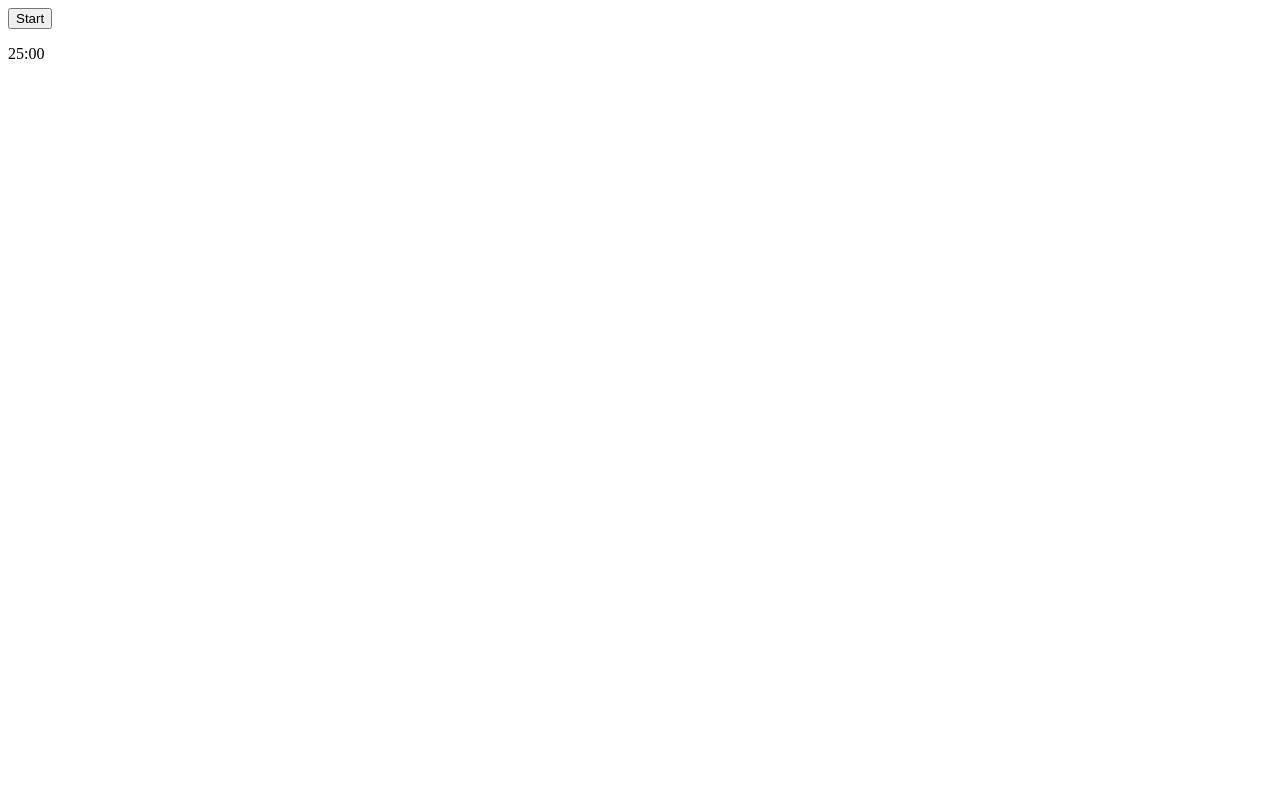
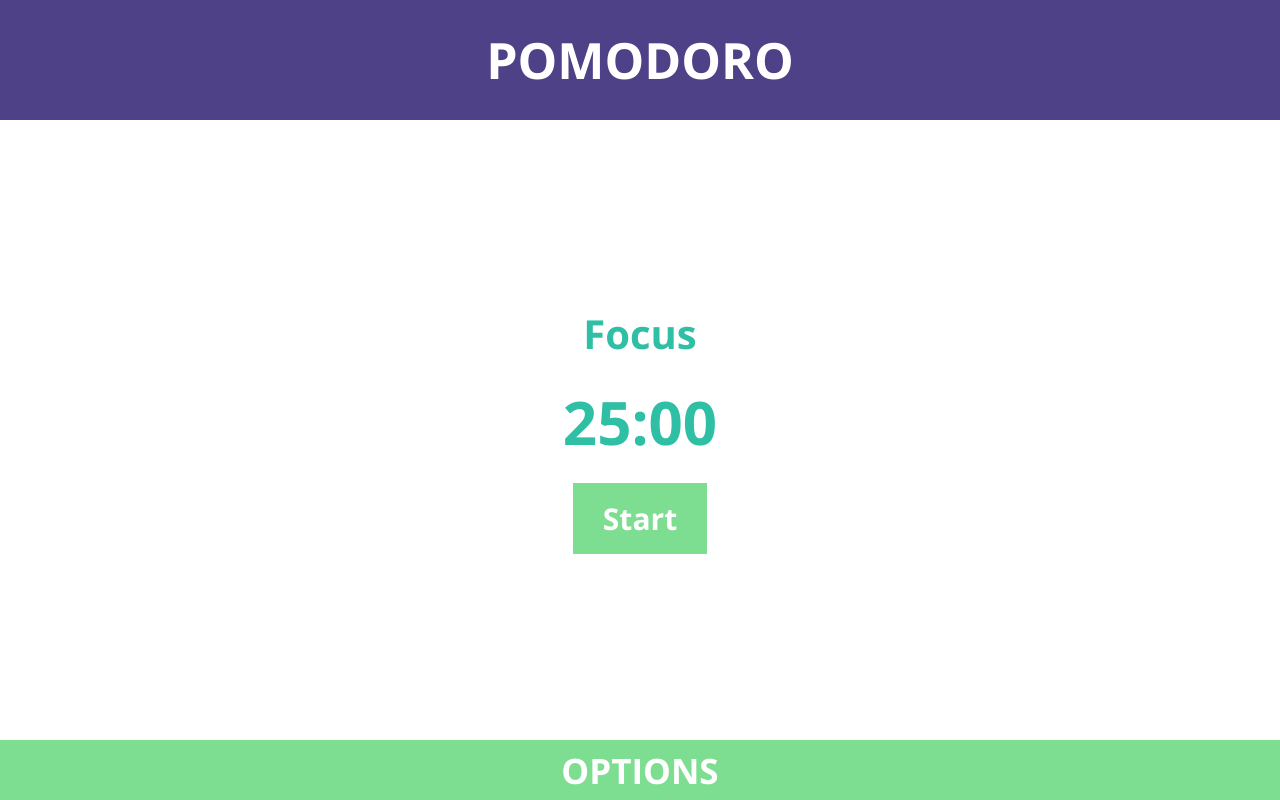
Before and after one commit to theaswanson/pomodoro-angular, an Angular app: page / in a window 1280 px wide. Built offline with nearby package versions, Linux system fonts and the light colour scheme.

Commit message:
Add styling

```diff
--- a/src/app/app.component.html
+++ b/src/app/app.component.html
@@ -1,3 +1,15 @@
-<button (click)="start()" *ngIf="!pomodoro.timer.running">{{(pomodoro.timer.elapsed === 0 ? 'Start' : 'Resume')}}</button>
-<button (click)="pause()" *ngIf="pomodoro.timer.running">Pause</button>
-<p>{{timerDisplay(pomodoro.timer.secondsLeft)}}</p>
+<div class="body">
+  <div class="header">
+    <h1>Pomodoro</h1>
+  </div>
+  <div class="content">
+    <p class="status">{{statusName(pomodoro.status)}}</p>
+    <p class="timer">{{timerDisplay(pomodoro.timer.secondsLeft)}}</p>
+    <button class="btn" (click)="start()"
+      *ngIf="!pomodoro.timer.running">{{(pomodoro.timer.elapsed === 0 ? 'Start' : 'Resume')}}</button>
+    <button class="btn" (click)="pause()" *ngIf="pomodoro.timer.running">Pause</button>
+  </div>
+  <div class="footer">
+    <h1>Options</h1>
+  </div>
+</div>
--- a/src/app/app.component.scss
+++ b/src/app/app.component.scss
@@ -0,0 +1,71 @@
+.body {
+  height: 100%;
+  display: flex;
+  flex-direction: column;
+}
+
+.header {
+  height: 12rem;
+  background-color: #4E4187;
+  display: flex;
+  align-items: center;
+  justify-content: center;
+
+  h1 {
+    font-size: 5rem;
+    text-transform: uppercase;
+    color: white;
+  }
+}
+
+.content {
+  display: flex;
+  flex-direction: column;
+  justify-content: center;
+  align-items: center;
+  flex: 1 0 auto;
+
+  p {
+    margin: 0;
+    font-size: 6rem;
+    font-weight: bold;
+    color: #2EBFA5;
+  }
+
+  .status {
+    font-size: 4rem;
+  }
+
+  .timer {
+    padding: 2rem;
+  }
+}
+
+.footer {
+  height: 6rem;
+  background-color: #7DDE92;
+  display: flex;
+  align-items: center;
+  justify-content: center;
+  flex-shrink: 0;
+
+  h1 {
+    font-size: 3.5rem;
+    text-transform: uppercase;
+    color: white;
+  }
+}
+
+.btn {
+  background-color: #7DDE92;
+  border: none;
+  color: white;
+  padding: 1.5rem 3rem;
+  text-align: center;
+  text-decoration: none;
+  display: inline-block;
+  font-size: 3rem;
+  font-family: 'Open Sans', sans-serif;
+  font-weight: bold;
+  cursor: pointer;
+}
--- a/src/styles.scss
+++ b/src/styles.scss
@@ -1 +1,16 @@
-/* You can add global styles to this file, and also import other style files */
+@import url('https://fonts.googleapis.com/css2?family=Open+Sans:wght@400;700&display=swap');
+
+html {
+  height: 100%;
+  font-size: 62.5%;
+}
+
+body {
+  height: 100%;
+
+  margin: 0 !important;
+  padding: 0 !important;
+
+  font-family: 'Open Sans', sans-serif;
+  font-size: 2rem;
+}
```
